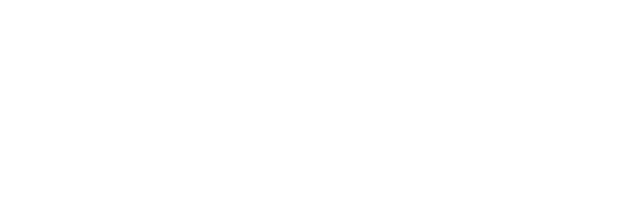
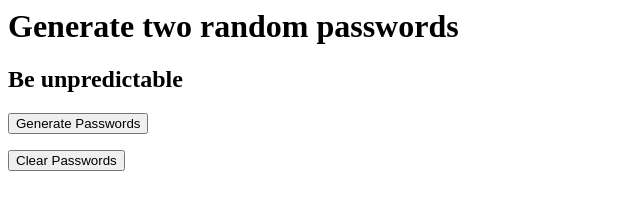
Before and after one commit to JC-venom/passwordGen, a plain HTML site: page index.html in a window 1280 px wide. Shown: the whole page, without its empty margins (0-640 px from the left). Drawn offline with Linux system fonts and the light colour scheme.

Commit message:
functional
functionality finished, styling next

```diff
--- a/index.html
+++ b/index.html
@@ -3,7 +3,18 @@
         <link rel="stylesheet" href="index.css">
     </head>
     <body>
-        <h1></h1>
+        <div>
+          <h1>Generate two random passwords</h1>
+          <h2>Be unpredictable</h2>
+          <button id="generate-button" onclick="generate()">Generate Passwords</button>
+        </div>
+        <div>
+          <p id="password-1"></p>
+          <p id="password-2"></p>
+        </div>
+        <div>
+          <button onclick="clearPasswords()">Clear Passwords</button>
+        </div>
         <script src="index.js"></script>
     </body>
 </html>
--- a/index.js
+++ b/index.js
@@ -1,6 +1,29 @@
-const characters = ["A","B","C","D","E","F","G","H","I","J","K","L","M","N","O","P","Q","R","S","T","U","V","W","X","Y","Z","a","b","c","d","e","f","g","h","i","j","k","l","m","n","o","p","q","r","s","t","u","v","w","x","y","z", "0", "1", "2", "3", "4", "5", "6", "7", "8", "9","~","`","!","@","#","$","%","^","&","*","(",")","_","-","+","=","{","[","}","]",",","|",":",";","<",">",".","?",
+const characters = ["A","B","C","D","E","F","G","H","I","J","K","L","M","N","O","P","Q","R","S","T","U","V","W","X","Y","Z","a","b","c","d","e","f","g","h","i","j","k","l","m","n","o","p","q","r","s","t","u","v","w","x","y","z", "0", "1", "2", "3", "4", "5", "6", "7", "8", "9","~","`","!","@","#","$","%","^","&","*","(",")","_","-","+","=","{","[","}","]",",","|",":",";","<",">",".","?",
 "/"];
 
 
+
+const password1 = document.getElementById("password-1")
+const password2 = document.getElementById("password-2")
+const button = document.getElementById("generate-button")
+button.disabled = false
 //generate 2 random passwords when a button is clicked
 //each password should be 15 characters long
+
+function generate() {
+    for (let i = 0; i < 16; i++) {
+        let randomInt = Math.floor(Math.random() * characters.length)
+        password1.textContent += characters[randomInt]
+    }
+    for (let i = 0; i < 16; i++) {
+        let randomInt = Math.floor(Math.random() * characters.length)
+        password2.textContent += characters[randomInt]
+    }
+    button.disabled = true
+}
+
+function clearPasswords() {
+    password1.textContent = ""
+    password2.textContent = ""
+    button.disabled = false
+}
```
